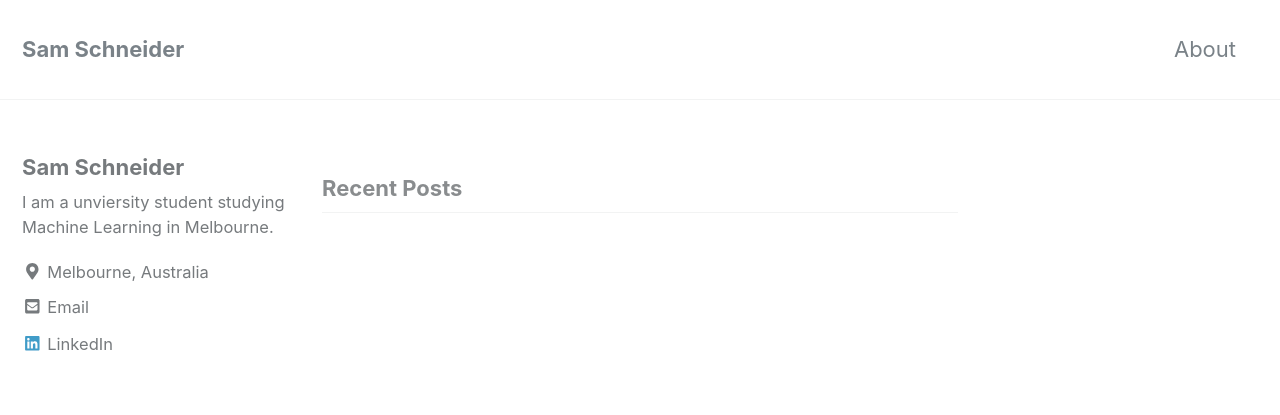
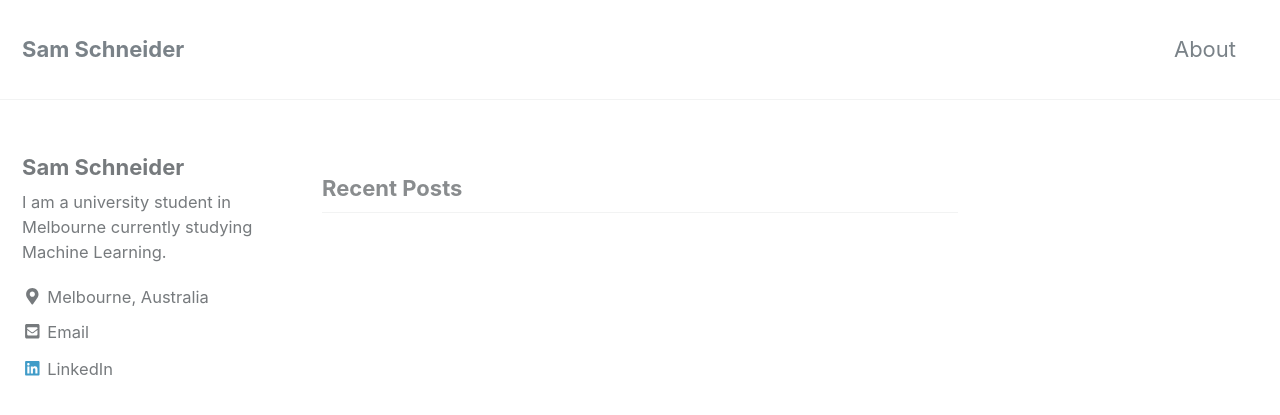
Before and after one commit to SamJohannes/samjohannes.github.io, a Jekyll site: the page built from index.html, in a window 1280 px wide and 900 px high. Shown: the top 415 px of the window. Built offline with Jekyll 4.4.1, drawn with Linux system fonts in a browser that asks for light colours; nearby versions of some CDN libraries; the list of posts is cut into pages by our own code.

Commit message:
Fixed typo in bio

```diff
--- a/_config.yml
+++ b/_config.yml
@@ -99,7 +99,7 @@ analytics:
 author:
   name             : "Sam Schneider"
   avatar           : # path of avatar image, e.g. "/assets/images/bio-photo.jpg"
-  bio              : "I am a unviersity student studying Machine Learning in Melbourne."
+  bio              : "I am a university student in Melbourne currently studying Machine Learning."
   location         : "Melbourne, Australia"
   email            : "samjohnschneider@gmail.com"
   uri              :
```
